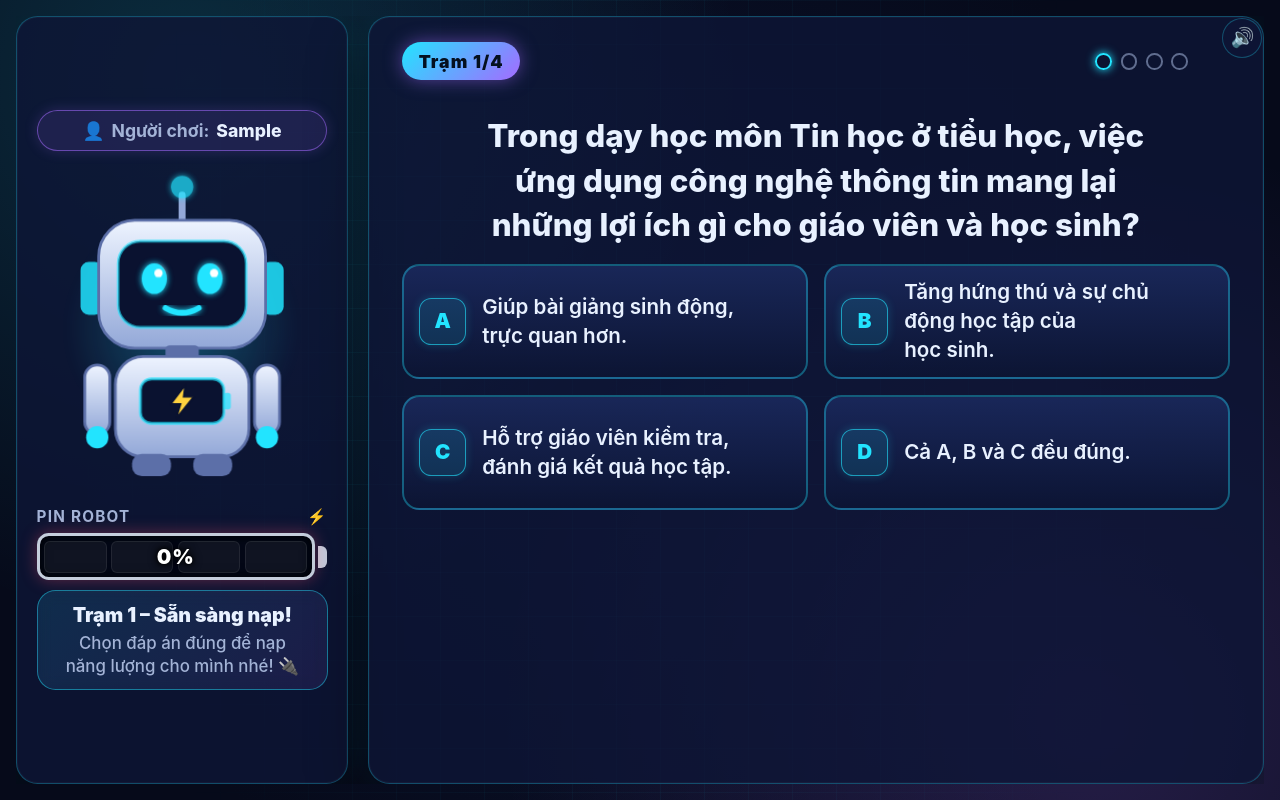
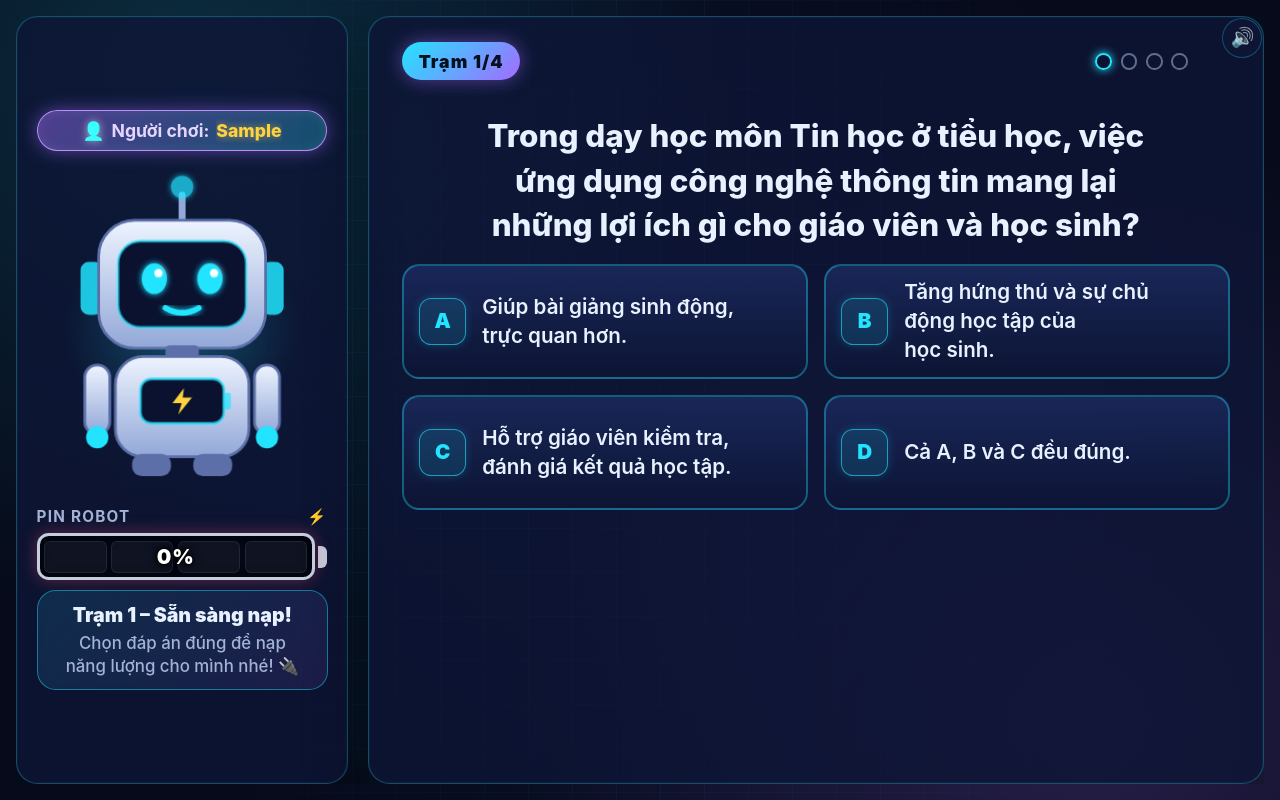
Before and after one commit to minhKiet7522/robot-tin-hoc, a plain HTML site: page index.html in a window 1280 px wide. Both pictures are taken after typing "Sample", "name@example.com" into the empty fields and a click on the button "⚡ Bắt đầu nạp năng lượng". Drawn offline with Linux system fonts and the light colour scheme.

Commit message:
Làm nổi bật thẻ tên người chơi
Nền gradient tím–xanh đậm hơn, viền sáng và phát sáng nhẹ;
tên hiển thị màu vàng, biểu tượng 👤 sáng hơn.

Co-Authored-By: Claude Opus 5.5 <noreply@anthropic.com>

```diff
--- a/index.html
+++ b/index.html
@@ -644,14 +644,22 @@
     min-width: 0;
     padding: 0.4em 0.9em;
     border-radius: 999px;
-    border: 1px solid rgba(164, 107, 255, 0.55);
-    background: rgba(164, 107, 255, 0.12);
-    box-shadow: 0 0 14px rgba(164, 107, 255, 0.2);
+    border: 1.5px solid rgba(190, 150, 255, 0.95);
+    background: linear-gradient(135deg, rgba(164, 107, 255, 0.45), rgba(34, 228, 255, 0.28));
+    box-shadow: 0 0 18px rgba(164, 107, 255, 0.5), inset 0 0 12px rgba(255, 255, 255, 0.08);
     font-size: 0.9em;
     font-weight: 800;
   }
-  .player-label { flex: none; color: var(--muted); font-weight: 700; }
-  .player-name { min-width: 0; overflow: hidden; text-overflow: ellipsis; white-space: nowrap; color: var(--text); }
+  .player-icon { flex: none; filter: brightness(2.2) drop-shadow(0 0 4px rgba(255, 255, 255, 0.6)); }
+  .player-label { flex: none; color: #e4d6ff; font-weight: 700; }
+  .player-name {
+    min-width: 0;
+    overflow: hidden;
+    text-overflow: ellipsis;
+    white-space: nowrap;
+    color: var(--yellow);
+    text-shadow: 0 0 10px rgba(255, 210, 63, 0.55);
+  }
 
   .quiz-card {
     display: flex;
@@ -1101,7 +1109,7 @@
     <div class="quiz-layout" data-fit>
       <aside class="panel status-panel" data-fit>
         <div class="player-chip" id="playerChip">
-          <span aria-hidden="true">👤</span>
+          <span class="player-icon" aria-hidden="true">👤</span>
           <span class="player-label">Người chơi:</span>
           <span class="player-name" id="playerChipName"></span>
         </div>
```
